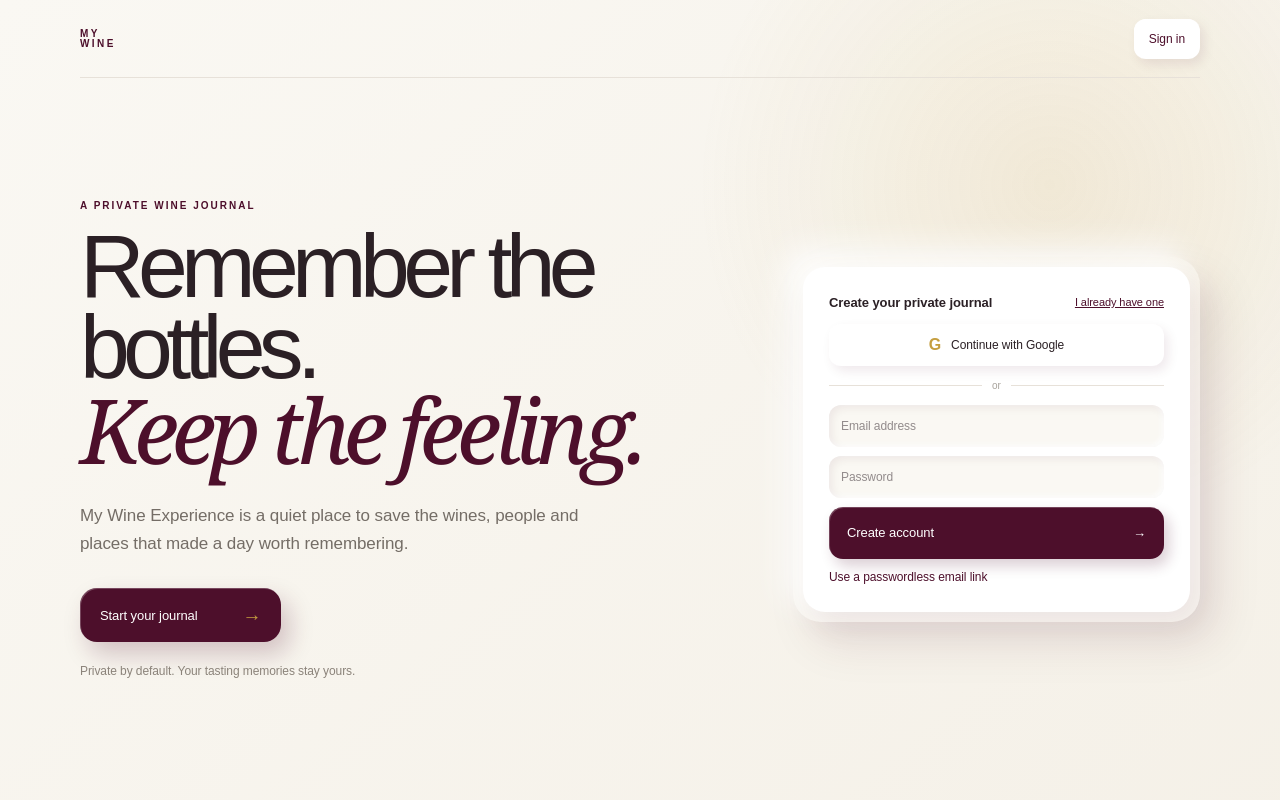
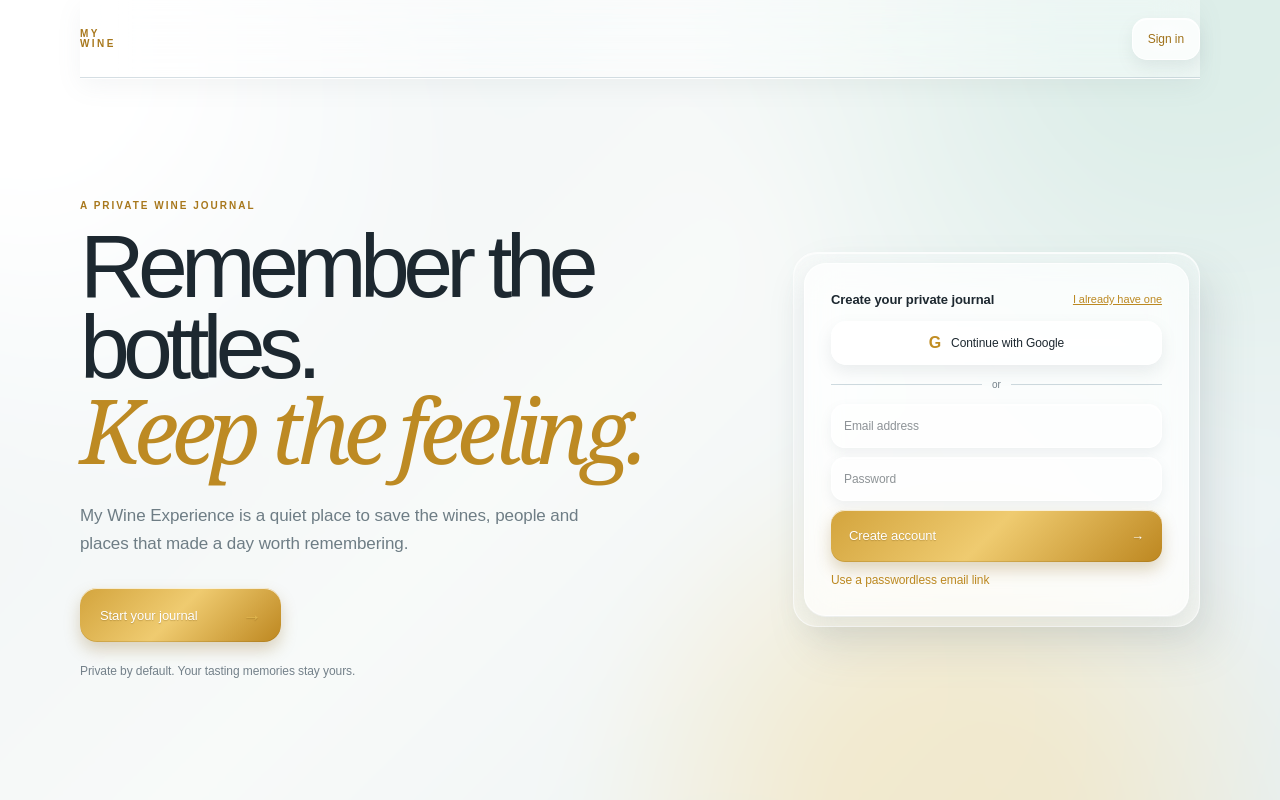
Before and after one commit to terence-collab/mywineexperience, a Next.js app: page / in a window 1280 px wide. Shown: the top 800 px of the page. Built offline with nearby package versions, Linux system fonts and the light colour scheme; no server answers.

Commit message:
Apply Arctic glassmorphism wine UI

```diff
--- a/app/globals.css
+++ b/app/globals.css
@@ -408,3 +408,260 @@ body { background:var(--cream); color:var(--ink); }
   .bottom-nav { height:72px; }
   .start-button { bottom:76px; }
 }
+
+/* Arctic Translucency: clear frosted glass with polished Chardonnay accents. */
+:root {
+  --ink: #1d2830;
+  --muted: #74818a;
+  --cream: #edf3f5;
+  --paper: rgba(255, 255, 255, .64);
+  --line: rgba(164, 184, 194, .52);
+  --wine: #bc8922;
+  --gold: #e0b64f;
+  --sage: #9eb1ae;
+  --cellar-shadow: rgba(111, 126, 134, .18);
+  --glass-edge: rgba(255, 255, 255, .82);
+  --glass-shadow: 0 10px 28px rgba(105, 123, 133, .16), 0 1px 0 rgba(255, 255, 255, .86);
+}
+
+html { background: #eaf1f4; }
+
+body {
+  position: relative;
+  overflow-x: hidden;
+  background: #eaf1f4;
+  color: var(--ink);
+}
+
+body::before {
+  content: "";
+  position: fixed;
+  z-index: 0;
+  inset: -12%;
+  pointer-events: none;
+  background:
+    radial-gradient(circle at 14% 18%, rgba(255, 255, 255, .98) 0 8%, transparent 28%),
+    radial-gradient(circle at 82% 14%, rgba(220, 237, 232, .95) 0 7%, transparent 29%),
+    radial-gradient(circle at 68% 88%, rgba(245, 224, 172, .52) 0 8%, transparent 25%),
+    linear-gradient(135deg, #eaf1f4 0%, #f8faf9 48%, #e2edf0 100%);
+  filter: blur(34px);
+  transform: scale(1.08);
+}
+
+.app-shell,
+.landing-shell,
+.auth-loading,
+.privacy-page {
+  position: relative;
+  z-index: 1;
+  background: transparent;
+}
+
+.topbar,
+.landing-header,
+.bottom-nav {
+  background: rgba(255, 255, 255, .46);
+  border-color: rgba(168, 187, 195, .48);
+  box-shadow: 0 1px 0 rgba(255, 255, 255, .9), 0 8px 24px rgba(111, 126, 134, .08);
+  backdrop-filter: blur(22px) saturate(125%);
+  -webkit-backdrop-filter: blur(22px) saturate(125%);
+}
+
+.topbar { height: 76px; }
+.brand-mark,
+.eyebrow { color: #a8781d; }
+.topbar-right { color: #6e7a82; }
+.avatar,
+.large-avatar {
+  background: rgba(255, 255, 255, .7);
+  color: #a8781d;
+  border: 1px solid var(--glass-edge);
+  box-shadow: 0 7px 16px rgba(111, 126, 134, .14), inset 0 1px 0 #fff;
+}
+
+.page-heading h1,
+.section-row h2,
+.list-view h1,
+.landing-copy h1,
+.landing-how h2 {
+  color: var(--ink);
+}
+
+.page-heading em,
+.section-row em,
+.list-view em,
+.sheet em,
+.landing-copy h1 em,
+.landing-how h2 em {
+  color: #bd8a23;
+}
+
+.muted,
+.intro-copy,
+.detail-copy,
+.landing-lead,
+.landing-reassurance,
+.landing-steps p { color: #6e7d85; }
+
+.map-card,
+.journal-card,
+.profile-card,
+.account-form,
+.active-experience-panel,
+.landing-card,
+.landing-steps article {
+  border: 1px solid rgba(255, 255, 255, .72);
+  border-radius: 24px;
+  background: rgba(255, 255, 255, .48);
+  box-shadow: var(--glass-shadow);
+  backdrop-filter: blur(22px) saturate(125%);
+  -webkit-backdrop-filter: blur(22px) saturate(125%);
+}
+
+.map-card { overflow: hidden; }
+.map-toolbar { background: rgba(248, 252, 253, .5); }
+.search-field,
+.filter-pill,
+.filter-row select,
+.google-button,
+.landing-sign-in {
+  border: 1px solid rgba(255, 255, 255, .86);
+  border-radius: 15px;
+  background: rgba(255, 255, 255, .66);
+  color: var(--ink);
+  box-shadow: 0 7px 16px rgba(111, 126, 134, .13), inset 0 1px 0 #fff;
+  backdrop-filter: blur(16px);
+  -webkit-backdrop-filter: blur(16px);
+}
+
+.search-field { height: 54px; }
+.search-field:focus-within {
+  border-color: rgba(224, 182, 79, .78);
+  box-shadow: 0 8px 18px rgba(111, 126, 134, .15), 0 0 0 3px rgba(224, 182, 79, .16), inset 0 1px 0 #fff;
+}
+
+.search-field input::placeholder { color: #8a979e; }
+.filter-pill { min-height: 54px; color: #9d711c; }
+.filter-pill:hover,
+.landing-sign-in:hover,
+.google-button:hover { border-color: rgba(224, 182, 79, .74); }
+.map-art,
+.google-map-surface { border-radius: 0; }
+.farm-preview { background: rgba(255, 255, 255, .62); }
+.farm-preview h2,
+.journal-row h3,
+.wine-info h3,
+.card-copy h2 { color: var(--ink); }
+
+.round-arrow,
+.primary-button,
+.landing-cta,
+.start-button {
+  background: linear-gradient(135deg, #d3a43d 0%, #efcb70 48%, #bd8720 100%);
+  color: #fff;
+  border-color: rgba(255, 255, 255, .78);
+  box-shadow: 0 8px 16px rgba(143, 108, 35, .28), inset 0 1px 0 rgba(255, 255, 255, .76), inset 0 -1px 0 rgba(129, 86, 8, .22);
+  text-shadow: 0 1px 1px rgba(102, 71, 14, .28);
+}
+
+.round-arrow { border-radius: 50%; }
+.start-button { border-width: 4px; border-radius: 18px; }
+.start-button svg { color: #fff8dc; }
+.bottom-nav { height: 78px; }
+.bottom-nav button { color: #7d8a91; }
+.bottom-nav button.selected {
+  color: #a8781d;
+  background: rgba(255, 255, 255, .68);
+  border: 1px solid rgba(255, 255, 255, .88);
+  box-shadow: 0 7px 16px rgba(111, 126, 134, .14), inset 0 1px 0 #fff;
+}
+
+.experience-bar {
+  color: var(--ink);
+  background: rgba(255, 255, 255, .65);
+  border: 1px solid rgba(255, 255, 255, .86);
+  border-radius: 18px;
+  box-shadow: var(--glass-shadow);
+  backdrop-filter: blur(22px);
+  -webkit-backdrop-filter: blur(22px);
+}
+
+.experience-bar .eyebrow { color: #a8781d; }
+.experience-bar button { background: linear-gradient(135deg, #d3a43d, #e9c76d); color: #fff; border-radius: 11px; }
+.sheet {
+  background: rgba(248, 252, 253, .78);
+  border: 1px solid rgba(255, 255, 255, .86);
+  box-shadow: 0 -18px 42px rgba(111, 126, 134, .18), inset 0 1px 0 #fff;
+  backdrop-filter: blur(28px) saturate(125%);
+  -webkit-backdrop-filter: blur(28px) saturate(125%);
+}
+
+.sheet-handle { background: #bdcbd0; }
+.selected-farm,
+.account-status,
+.account-form input,
+.name-input,
+.farm-note,
+.capture-action,
+.reflection,
+.reaction-grid button,
+.review-filter {
+  border: 1px solid rgba(255, 255, 255, .78);
+  border-radius: 14px;
+  background: rgba(255, 255, 255, .52);
+  box-shadow: 0 5px 12px rgba(111, 126, 134, .1), inset 0 1px 0 #fff;
+}
+
+.account-form { overflow: visible; }
+.account-form input:focus,
+.name-input:focus-within,
+.farm-note:focus { outline: 2px solid rgba(224, 182, 79, .46); outline-offset: 1px; }
+.google-button { color: var(--ink); }
+.google-mark { color: #c18d22; }
+.capture-action.recording { background: rgba(255, 237, 199, .68); border-color: rgba(224, 182, 79, .76); }
+.reaction-grid button.chosen,
+.review-filter.active { background: rgba(246, 216, 142, .5); color: #9a6c14; border-color: rgba(224, 182, 79, .72); }
+.selected-farm strong,
+.account-status strong { color: var(--ink); }
+.selected-farm p,
+.account-status p { color: #718089; }
+.action-icon,
+.farm-icon,
+.photo-queued { background: rgba(255, 255, 255, .7); color: #b17d18; border: 1px solid rgba(255, 255, 255, .86); }
+.wine-art { border-radius: 14px; box-shadow: 0 8px 16px rgba(111, 126, 134, .16), inset 0 1px 0 rgba(255, 255, 255, .5); }
+.wine-art.gold { background: linear-gradient(140deg, #b8831f, #f5d987); }
+.wine-art.purple { background: linear-gradient(140deg, #65747b, #c8d6d8); }
+.wine-art.green { background: linear-gradient(140deg, #718c84, #d4dfca); }
+.wine-art.rose { background: linear-gradient(140deg, #ba8f67, #f2dbb0); }
+.reaction-chip.loved { color: #996b14; background: rgba(246, 216, 142, .54); }
+.settings-list button,
+.settings-link,
+.data-tools button { border-bottom-color: rgba(164, 184, 194, .46); }
+.settings-list button:hover,
+.settings-link:hover,
+.text-button:hover { color: #ad7918; }
+.detail-photo,
+.experience-photo { border-radius: 18px; box-shadow: 0 8px 18px rgba(111, 126, 134, .12); }
+
+.landing-shell { background: transparent; }
+.landing-header { border-bottom-color: rgba(164, 184, 194, .46); }
+.landing-sign-in { color: #9f7119; }
+.landing-lead { color: #6e7d85; }
+.landing-reassurance { color: #74818a; }
+.landing-card {
+  padding: 10px;
+  background: rgba(255, 255, 255, .3);
+  box-shadow: 16px 22px 42px rgba(111, 126, 134, .15), inset 0 1px 0 rgba(255, 255, 255, .86);
+}
+.landing-card .account-form { background: rgba(255, 255, 255, .57); }
+.landing-steps article { background: rgba(255, 255, 255, .42); }
+.landing-steps h3 { color: #b17d18; }
+.landing-footer { border-top-color: rgba(164, 184, 194, .46); color: #74818a; }
+.landing-footer a { color: #a8781d; }
+
+@media (max-width: 700px) {
+  .topbar { height: 64px; }
+  .bottom-nav { height: 72px; }
+  .search-field { height: 50px; }
+  .filter-pill { min-height: 50px; }
+}
```
